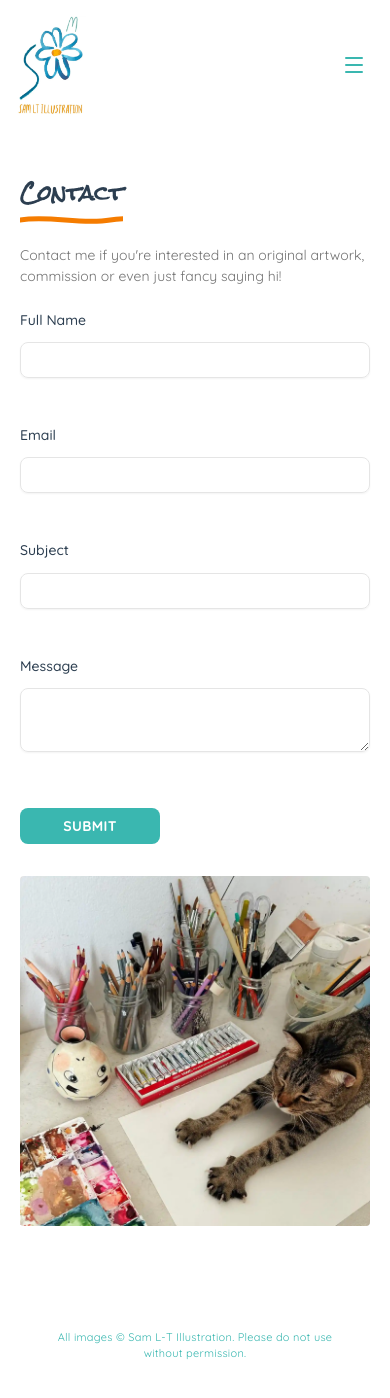
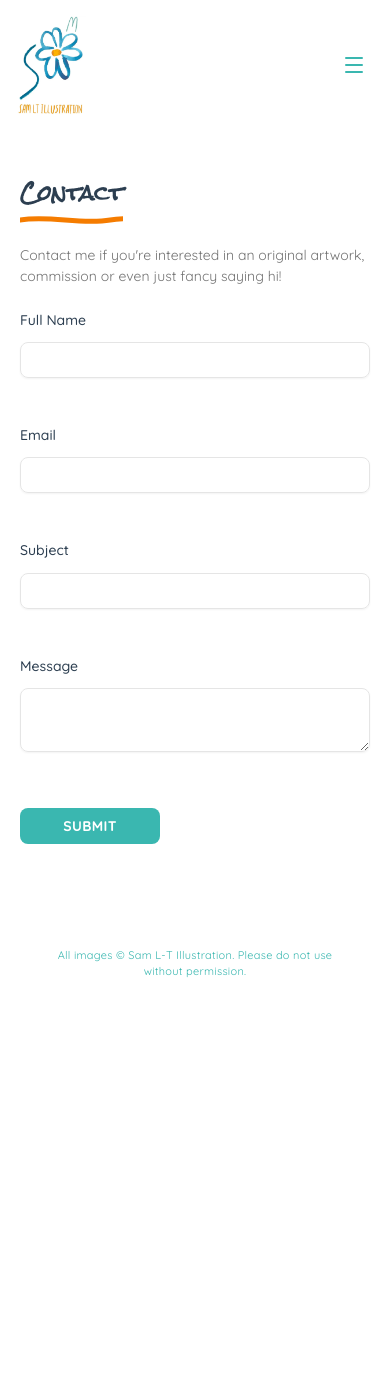
Before and after one commit to JoabFelton138/Sam-L-T-Illustration, a Next.js app: page /contact in a window 390 px wide. Shown: the top 1398 px of the page. After the commit the page ends 1035 px from the top, so only its background shows below. Built offline with nearby package versions, Linux system fonts and the light colour scheme.

Commit message:
feat: making eggy respond

```diff
--- a/src/app/contact/page.tsx
+++ b/src/app/contact/page.tsx
@@ -8,7 +8,7 @@ import { zodResolver } from "@hookform/resolvers/zod";
 import Image from "next/image";
 import { useForm } from "react-hook-form";
 import { z } from "zod";
-import { useRef } from "react";
+import { useEffect, useRef } from "react";
 import { useFadeIn } from "@/hooks/use-fade-in";
 
 const formSchema = z.object({
@@ -48,9 +48,8 @@ export default function Contact() {
     };
 
     return (
-        <main className="flex flex-col lg:flex-row justify-center items-center gap-8 px-5 sm:px-6 lg:px-8 py-12 sm:py-5">
-            <div ref={textRef}>
-                <form className="flex-1 max-w-lg" onSubmit={form.handleSubmit(onSubmit)}>
+        <main className="flex flex-col xl:flex-row justify-center items-center gap-8 px-5 sm:px-6 lg:px-8 py-12 sm:py-5">
+            <div ref={textRef} className="order-2 xl:order-1">                <form className="flex-1 max-w-lg" onSubmit={form.handleSubmit(onSubmit)}>
                     <FieldSet>
                         <FieldLegend className="sr-only">
                             Contact Form
@@ -109,8 +108,7 @@ export default function Contact() {
                     </FieldSet>
                 </form>
             </div>
-            <div ref={imageRef} className="flex-1 max-w-lg">
-                <Image src="/eggy.webp"
+            <div ref={imageRef} className="flex-1 max-w-lg hidden md:block order-1 xl:order-2">                <Image src="/eggy.webp"
                    alt="Eggy"
                    className="rounded object-contain w-full h-auto"
                    width={340}
```
